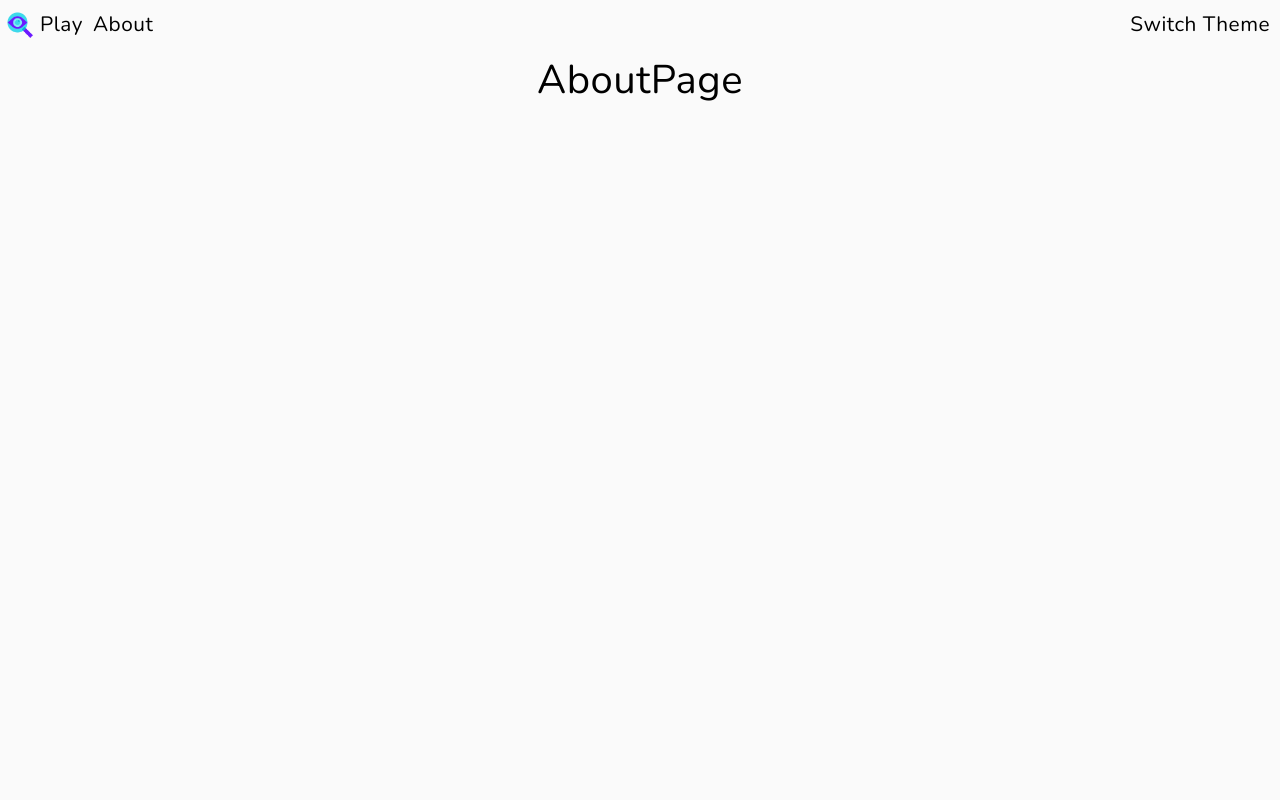
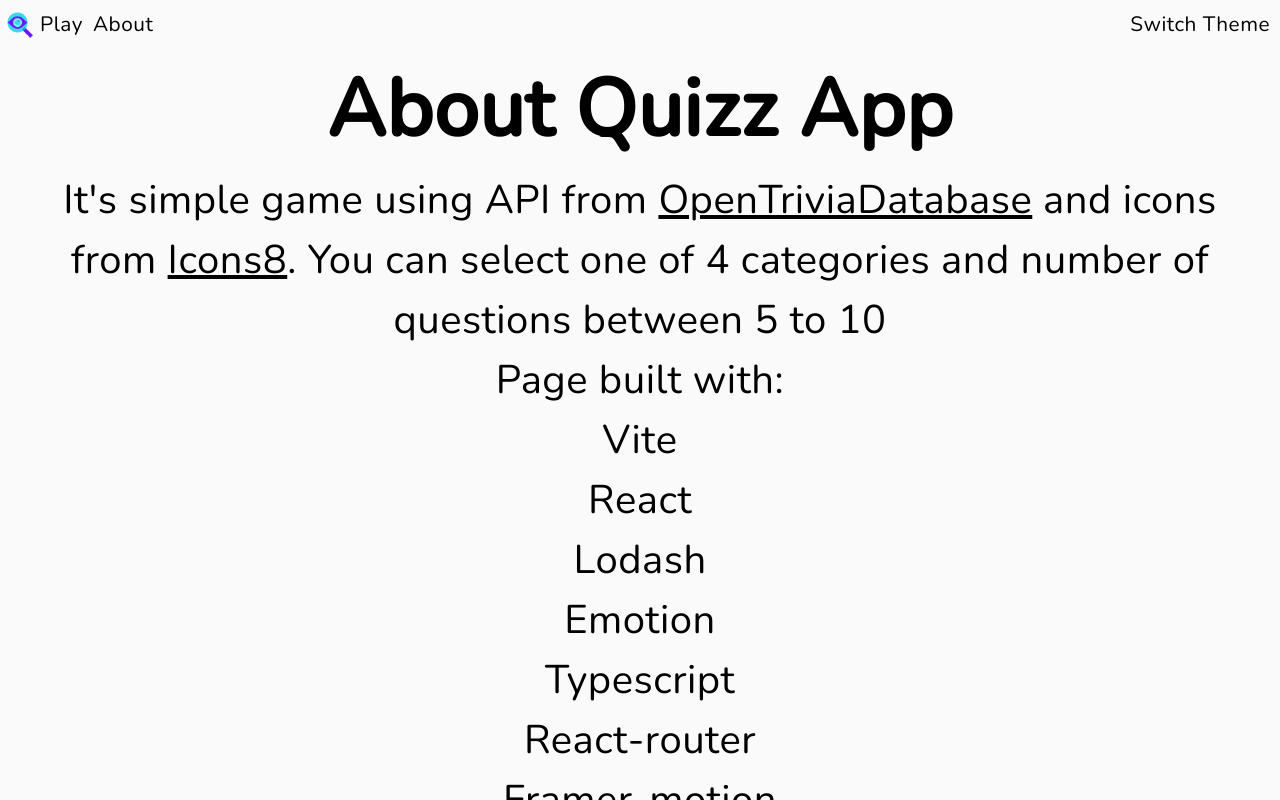
Before and after one commit to AnotherOtherJ/QuizzApp, a React (Vite) app: page /about in a window 1280 px wide. Built offline with nearby package versions, Linux system fonts and the light colour scheme.

Commit message:
finally made about page 	new file:   src/pages/aboutPage/AboutPage.style.tsx 	modified:   src/pages/aboutPage/AboutPage.tsx

```diff
--- /dev/null
+++ b/src/pages/aboutPage/AboutPage.style.tsx
@@ -0,0 +1,14 @@
+import styled from "@emotion/styled";
+
+export const StyledHref = styled.a`
+  text-decoration: underline;
+  transition: color 400ms;
+  :hover {
+    color: ${({ theme: { primary } }) => primary};
+  }
+`;
+
+export const StyledList = styled.ul`
+  list-style-type: none;
+  padding: 0;
+`;
--- a/src/pages/aboutPage/AboutPage.tsx
+++ b/src/pages/aboutPage/AboutPage.tsx
@@ -2,7 +2,35 @@ import { memo } from "react";
 
 import StyledPageWrapper from "@/components/pageWrapper/PageWrapper.style";
 
+import { StyledHref, StyledList } from "./AboutPage.style";
+
 const AboutPage = () => {
-  return <StyledPageWrapper>AboutPage</StyledPageWrapper>;
+  return (
+    <StyledPageWrapper>
+      <h1>About Quizz App</h1>
+      <p>
+        It&apos;s simple game using API from{" "}
+        <StyledHref href="https://opentdb.com" target="_blank" rel="noopener noreferrer">
+          OpenTriviaDatabase
+        </StyledHref>{" "}
+        and icons from{" "}
+        <StyledHref href="https://icons8.com/" target="_blank" rel="noopener noreferrer">
+          Icons8
+        </StyledHref>
+        . You can select one of 4 categories and number of questions between 5 to 10
+      </p>
+      <p>Page built with:</p>
+      <StyledList>
+        <li>Vite</li>
+        <li>React</li>
+        <li>Lodash</li>
+        <li>Emotion</li>
+        <li>Typescript</li>
+        <li>React-router</li>
+        <li>Framer-motion</li>
+        <li>Loadable-components</li>
+      </StyledList>
+    </StyledPageWrapper>
+  );
 };
 export default memo(AboutPage);
```
